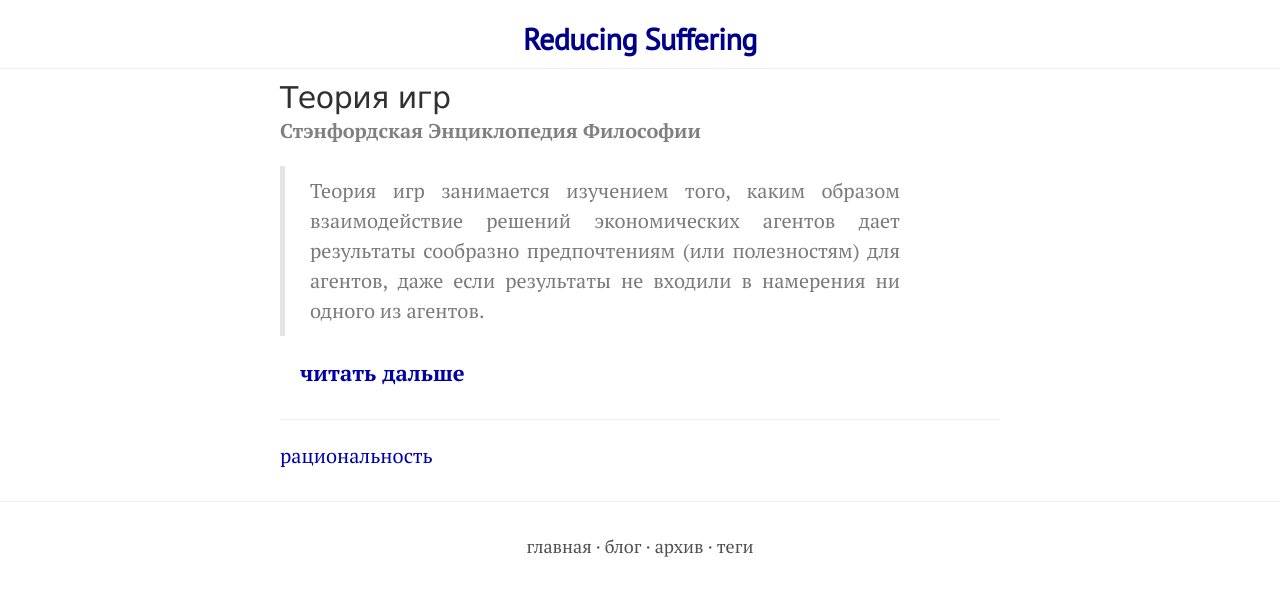
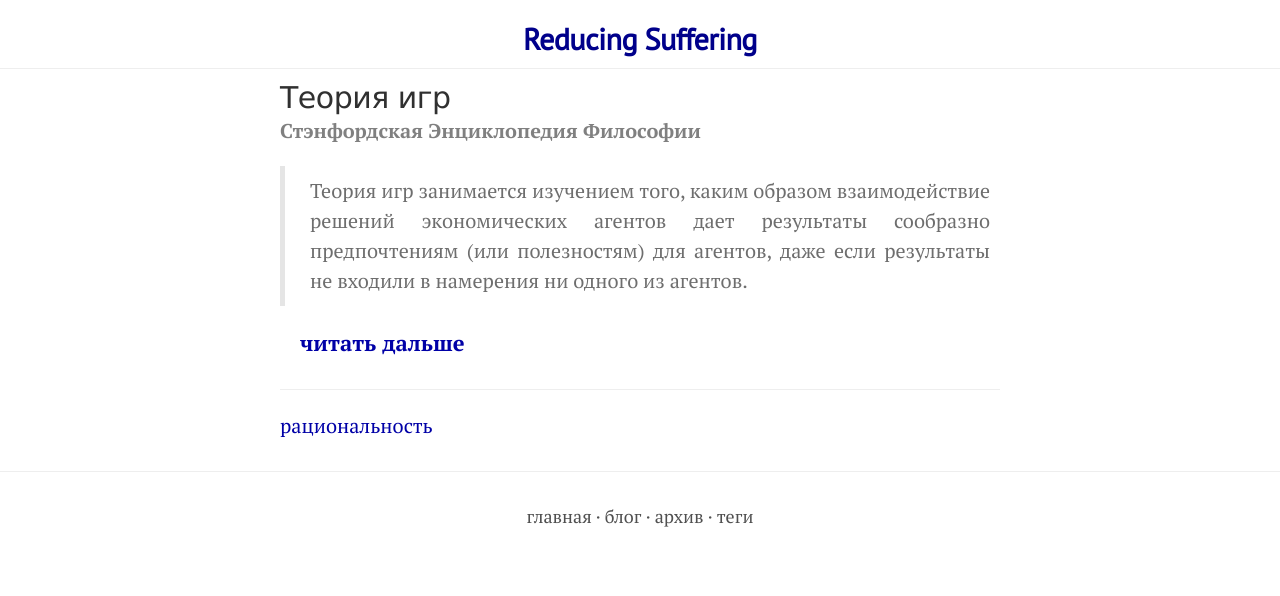
Before and after one commit to ReducingSuffering/reducingsuffering.github.io, a Jekyll site: the page built from _posts/wt/Энциклопедии/SEP/2021-06-20-245.md, in a window 1280 px wide. Shown: the top 596 px of the page. Built offline with Jekyll 4.4.1, drawn with Linux system fonts in a browser that asks for light colours.

Commit message:
Update my.css

```diff
--- a/assets/css/my.css
+++ b/assets/css/my.css
@@ -1,19 +1,3 @@
-
-/* this is from Hyde */
-/*html {
-  font-family: "PT Sans", Helvetica, Arial, sans-serif;
-}
-@media (min-width: 48em) {
-  html {
-    font-size: 16px;
-  }
-}
-@media (min-width: 58em) {
-  html {
-    font-size: 20px;
-  }
-} */
-
 a {
   color: #0000A7;
 }
@@ -21,52 +5,43 @@
 .post-entry {
   margin-bottom: 1em;
 }
-
 .post-content {
   margin-bottom: 1em;
 }
-
 .post-in-frame {
   margin-bottom: 1em;
   padding: 1% 2% 1% 2%;
   border: 0.05em solid rgb(180, 180, 180);
   background-color: rgb(250, 250, 250);
 }
-
 .page-title,
 .post-title {
   font-family:verdana
 }
-
 .page-title-inline,
 .post-title-inline {
   display: inline;
   margin-top: 0;
 }
-
 .post-title-colored {
   font-family:verdana;
   color: #303030;
 }
-
 .post-title-colored a {
   color: #0000A7;
 }
-
 .post-author {
   display: block;
   margin-top: -.5rem;
   margin-bottom: 1rem;
   color: #808080;
 }
-
 .post-date-inline {
   display: inline;
   margin-top: -.5rem;
   margin-bottom: 1rem;
   color: #9a9a9a;
 }
-
 .post-tags {
   display: block;
   margin-top: -.5rem;
@@ -114,11 +89,6 @@
   text-decoration: underline;
 }
 
-/* Body text */
-p {
-  text-align: justify;
-}
-
 ul {
   list-style-type: disc;
   margin: 0;
@@ -141,3 +111,26 @@
   font-size:18px;
   color: #505050;
 }
+
+/* Body text */
+p {
+  text-align: justify;
+}
+
+/* Quotes */
+blockquote {
+  padding: .5rem 1rem;
+  margin: .8rem 0rem;
+  margin-right: 0rem;
+  color: rgb(110, 110, 110);
+  border-left: .25rem solid #e5e5e5;
+}
+blockquote p:last-child {
+  margin-bottom: 0;
+}
+@media (min-width: 30em) {
+  blockquote {
+    padding-right: .5rem;
+    padding-left: 1.25rem;
+  }
+}
```
